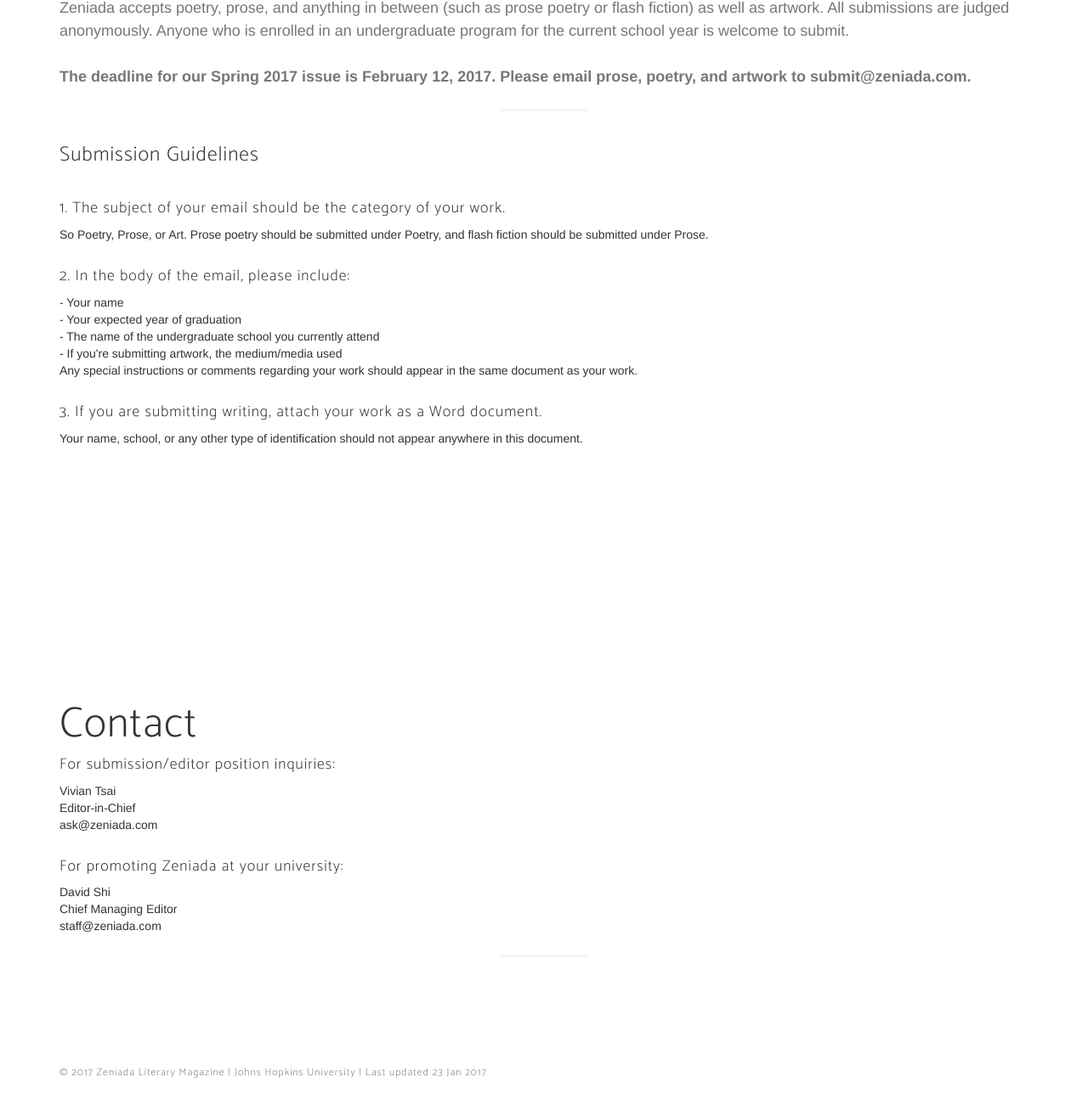
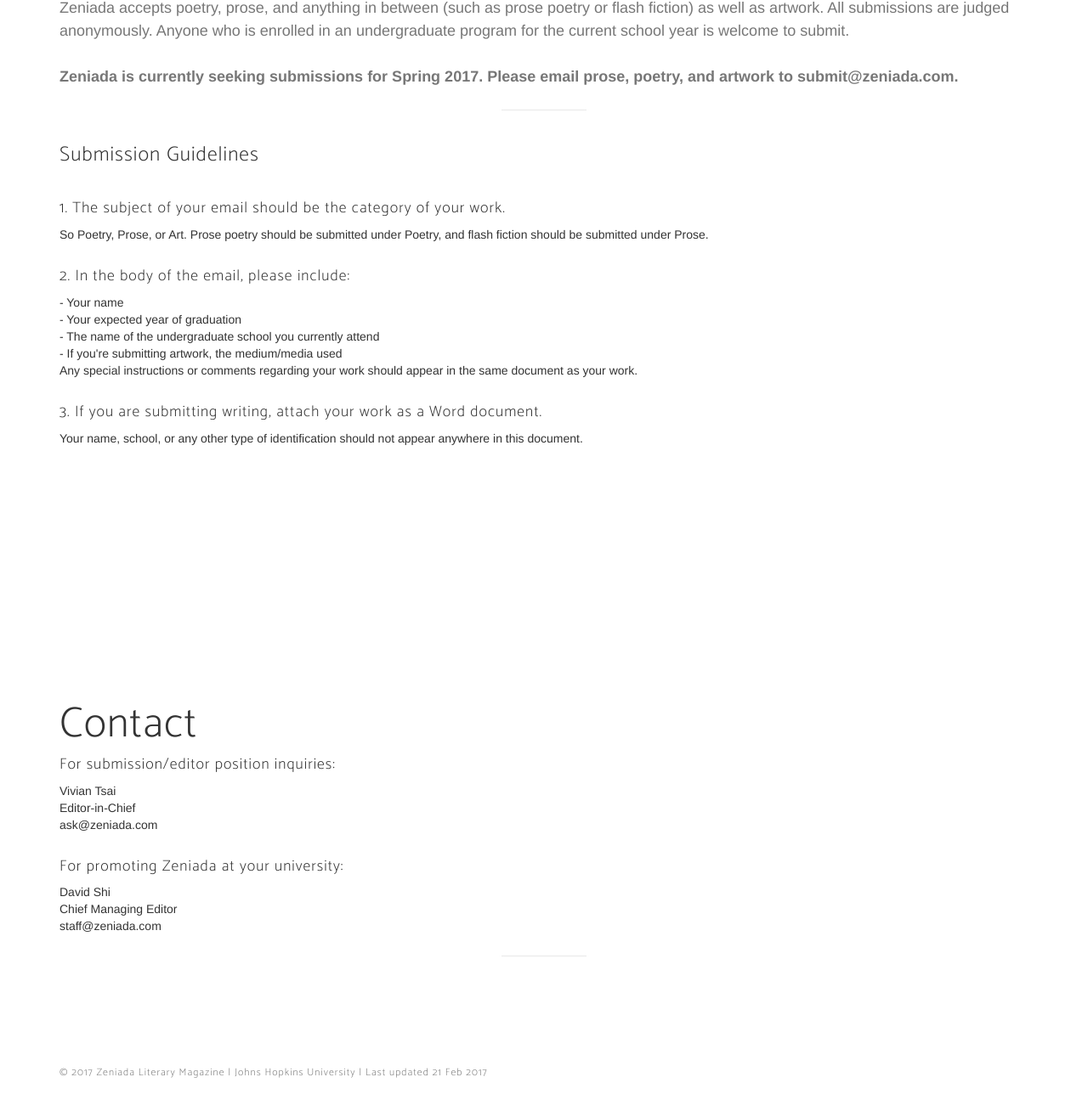
Before and after one commit to joellymammoth/zeniada.github.io, a website: page index.html in a window 1280 px wide. Shown: the part 2098-3406 px from the top of the page at 85% size. Drawn offline with nearby package versions, Linux system fonts and the light colour scheme; a web font is replaced by a local one.

Commit message:
changed deadline

```diff
--- a/index.html
+++ b/index.html
@@ -136,7 +136,7 @@
                         <h2>Submit</h2>
                         <p class="text-muted">Zeniada accepts poetry, prose, and anything in between (such as prose poetry or flash fiction) as well as artwork. All submissions are judged anonymously. Anyone who is enrolled in an undergraduate program for the current school year is welcome to submit.
                         <br><br>
-                        <b>The deadline for our Spring 2017 issue is February 12, 2017. Please email prose, poetry, and artwork to submit@zeniada.com.</b></p>
+                        <b>Zeniada is currently seeking submissions for Spring 2017. Please email prose, poetry, and artwork to submit@zeniada.com.</b></p>
 
                         <hr>
                         <br>
@@ -186,7 +186,7 @@
 
                 </div>
             </div>
-            <h6><font color="7f7f7f">© 2017 Zeniada Literary Magazine | Johns Hopkins University | Last updated 23 Jan 2017</font></h6>
+            <h6><font color="7f7f7f">© 2017 Zeniada Literary Magazine | Johns Hopkins University | Last updated 21 Feb 2017</font></h6>
         </div>
 
     </section>
```
